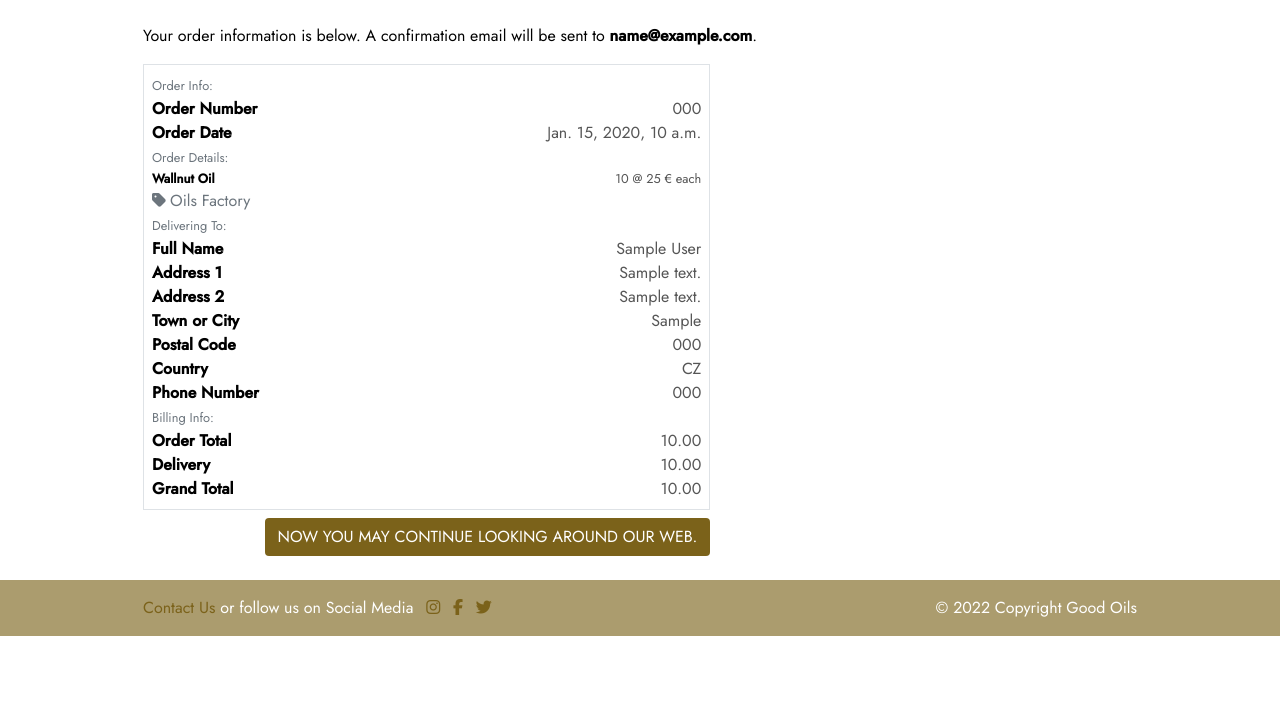
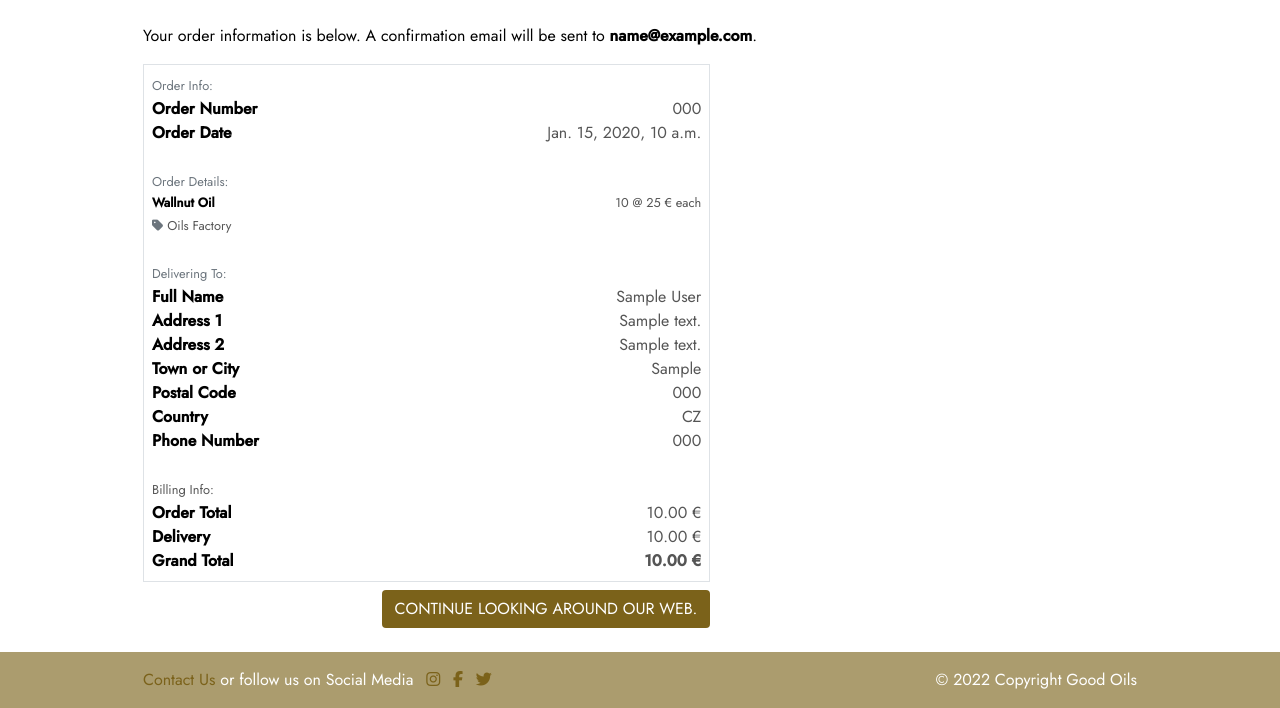
Before and after one commit to KamilaHase/MS4, a Django app: page /checkout/checkout_success/000 in a window 1280 px wide. Shown: the part 284-992 px from the top of the page. Before the commit the page ends 920 px from the top, so only its background shows below. Run offline with Django 3.2, Linux system fonts and the light colour scheme; data comes from the database, SQL or seed files in the repository; tables that the repository leaves empty hold one stand-in row (values such as "Sample post"); some libraries are stand-ins or nearby versions; some web fonts are replaced.

Commit message:
Styled checkout_success.html.

```diff
--- a/checkout/templates/checkout/checkout_success.html
+++ b/checkout/templates/checkout/checkout_success.html
@@ -54,7 +54,9 @@
 
                     <div class="row">
                         <div class="col">
-                            <small class="text-muted">Order Details:</small>
+                            <small class="text-muted">
+                                <br>
+                                Order Details:</small>
                         </div>
                     </div>
 
@@ -62,7 +64,7 @@
                     <div class="row">
                         <div class="col-12 col-md-4">
                             <p class="small mb-0 text-black font-weight-bold">{{ item.product.name }}</p>
-                            <p class="my-0 text-muted"><i class="fas fa-tag mr-1"></i>{{ item.product.brand.brand_frname }}</p>
+                            <small class="my-0"><i class="fas fa-tag mr-1 text-muted"></i>{{ item.product.brand.brand_frname }}</small>
                         </div>
                         <div class="col-12 col-md-8 text-md-right">
                             <p class="small mb-0">{{ item.quantity }} @ {{ item.product.price }} € each</p>
@@ -72,7 +74,9 @@
 
                     <div class="row">
                         <div class="col">
-                            <small class="text-muted">Delivering To:</small>
+                            <small class="text-muted">
+                                <br>
+                                Delivering To:</small>
                         </div>
                     </div>
 
@@ -145,16 +149,18 @@
 
                     <div class="row">
                         <div class="col">
-                            <small class="text-muted">Billing Info:</small>
+                            <small class="">
+                                <br>
+                                Billing Info:</small>
                         </div>
                     </div>
 
                     <div class="row">
                         <div class="col-12 col-md-4">
-                            <p class="mb-0 text-black font-weight-bold">Order Total</p>
+                            <p class="mb-0 text-black font-weight-bold text-muted">Order Total</p>
                         </div>
                         <div class="col-12 col-md-8 text-md-right">
-                            <p class="mb-0">{{ order.order_total }}</p>
+                            <p class="mb-0">{{ order.order_total }} €</p>
                         </div>
                     </div>
 
@@ -163,7 +169,7 @@
                             <p class="mb-0 text-black font-weight-bold">Delivery</p>
                         </div>
                         <div class="col-12 col-md-8 text-md-right">
-                            <p class="mb-0">{{ order.delivery_cost }}</p>
+                            <p class="mb-0">{{ order.delivery_cost }} €</p>
                         </div>
                     </div>
 
@@ -172,7 +178,7 @@
                             <p class="mb-0 text-black font-weight-bold">Grand Total</p>
                         </div>
                         <div class="col-12 col-md-8 text-md-right">
-                            <p class="mb-0">{{ order.grand_total }}</p>
+                            <p class="mb-0 font-weight-bold">{{ order.grand_total }} €</p>
                         </div>
                     </div>
                 </div>
@@ -189,7 +195,7 @@
                     </a>
                 {% else %}
                     <a href="{% url 'products' %}" class="btn btn-submit-brown rounded-2 my-2">
-                        <span class="text-uppercase">Now you may continue looking around our web.</span>
+                        <span class="text-uppercase">Continue looking around our web.</span>
                     </a>
                 {% endif %}
 			</div>
--- a/checkout/views.py
+++ b/checkout/views.py
@@ -13,9 +13,6 @@ from .forms import OrderForm
 
 import stripe
 import json
-from django.views.decorators.csrf import ensure_csrf_cookie
-
-@ensure_csrf_cookie
 
 @require_POST
 def cache_checkout_data(request):
--- a/products/templates/products/product_detail.html
+++ b/products/templates/products/product_detail.html
@@ -86,7 +86,7 @@
                             </div>
                         </div>
 
-                        <div class="col{% if s %}-12 mt-2{% endif %}">
+                        <div class="col-12 mt-2">
                             <a href="{% url 'products' %}" class="btn border-grey rounded-2 mt-5">
                                 <span class="icon">
                                     <i class="fas fa-chevron-left"></i>
--- a/products/templates/products/products.html
+++ b/products/templates/products/products.html
@@ -86,6 +86,7 @@
                                                 </a>
                                             </p>
                                             {% endif %}
+
                                         </div>
                                             <small class="alert alert-light text-white bg-grey m-0 p-1" role="alert">{{ product.amount }} ml</small>
 
@@ -162,4 +163,7 @@
             }
         })
     </script>
+
+{% include 'products/includes/quantity_input_script.html' %}
+
 {% endblock %}
```
